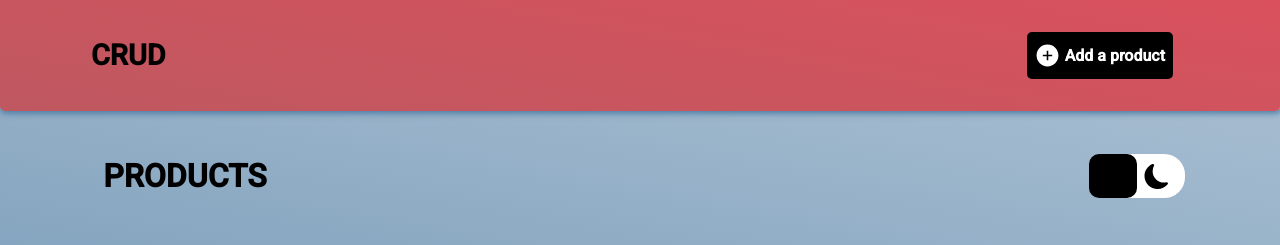
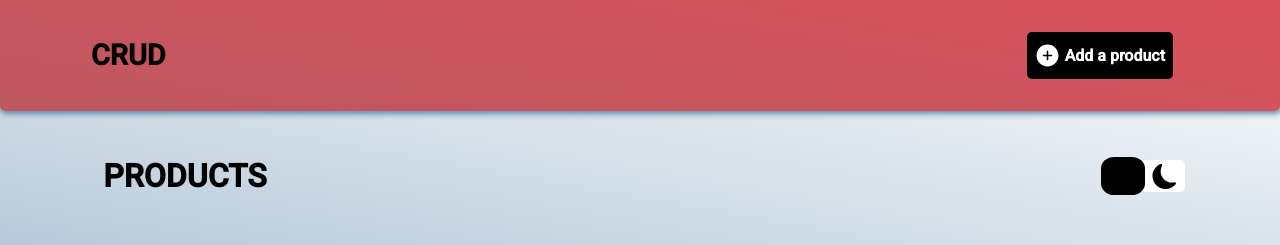
Before and after one commit to luisangeluis/CrudProductsReact2, a Next.js app: page / in a window 1280 px wide. Shown: the top 245 px of the page. Built offline with nearby package versions, Linux system fonts and the light colour scheme; no server answers.

Commit message:
changed styles to main layout and btn switch

```diff
--- a/src/components/atoms/switchTheme/SwitchTheme.module.scss
+++ b/src/components/atoms/switchTheme/SwitchTheme.module.scss
@@ -6,30 +6,30 @@
     justify-content: center;
     align-items: center;
     padding: 1rem;
-    width: 6rem;
-    height: 2.7rem;
+    width: 5rem;
+    height: 1rem;
     background-color: var(--color-white-dinamic);
     // background-color: blue;
-    border-radius: 1.3rem;
+    border-radius: .3rem;
     position: relative;
 
     .switch {
-      width: 50%;
-      height: 100%;
+      width: 55%;
+      height: 120%;
       background-color: var(--color-black-dinamic);
       position: absolute;
-      top: 0px;
-      left: 0px;
+      top: -10%;
+      left: -5%;
       right: 0;
       bottom: 0;
-      border-radius: 10px;
+      border-radius: 30%;
       padding: .5rem;
       border: solid 2px var(--color-black-gray);
       transition: all ease-in-out 300ms;
 
       &.dark {
         left: unset;
-        right: 0;
+        right: -5%;
 
       }
     }
--- a/src/components/layout/mainLayout/MainLayout.module.scss
+++ b/src/components/layout/mainLayout/MainLayout.module.scss
@@ -1,15 +1,7 @@
 .mainLayout {
-  // background-color: var(--color-two);
-  background-image: linear-gradient(190deg, var(--color-white), var(--color-one) 99%);
-  background-size: 500%;
-  // animation: animatedBg 10s infinite;
-  // background: linear-gradient(90deg, var(--color-white), var(--color-one));
+  background-image: linear-gradient(190deg, var(--color-white), var(--color-one));
+  // background-size: 2500%;
 
-  // &.dark{
-  //   color:white;
-  //   background-image: linear-gradient(190deg, var(--color-black), var(--color-one) 99%);
-
-  // }
   .container {
     display: flex;
     justify-content: center;
@@ -21,7 +13,7 @@
       padding: .5rem;
       flex-grow: 1;
 
-      .square{
+      .square {
         position: absolute;
         inset: 0;
         background-color: #00000030;
@@ -32,16 +24,9 @@
   }
 }
 
-@keyframes animatedBg {
-  0% {
-    background-position: 0% 50%;
-  }
+@media screen and (min-width:768px) {
+  .mainLayout {
 
-  50% {
-    background-position: 100% 50%;
-  }
-
-  100% {
-    background-position: 0% 50%;
+    // background-size: 500%;
   }
 }
--- a/src/styles/index.module.scss
+++ b/src/styles/index.module.scss
@@ -1,6 +1,6 @@
 .title {
   padding: 1rem;
-  color: var(--color-black-dinamic);
+  color: var(--color-black);
   font-weight: bold;
   font-size: 2rem;
 }
```
